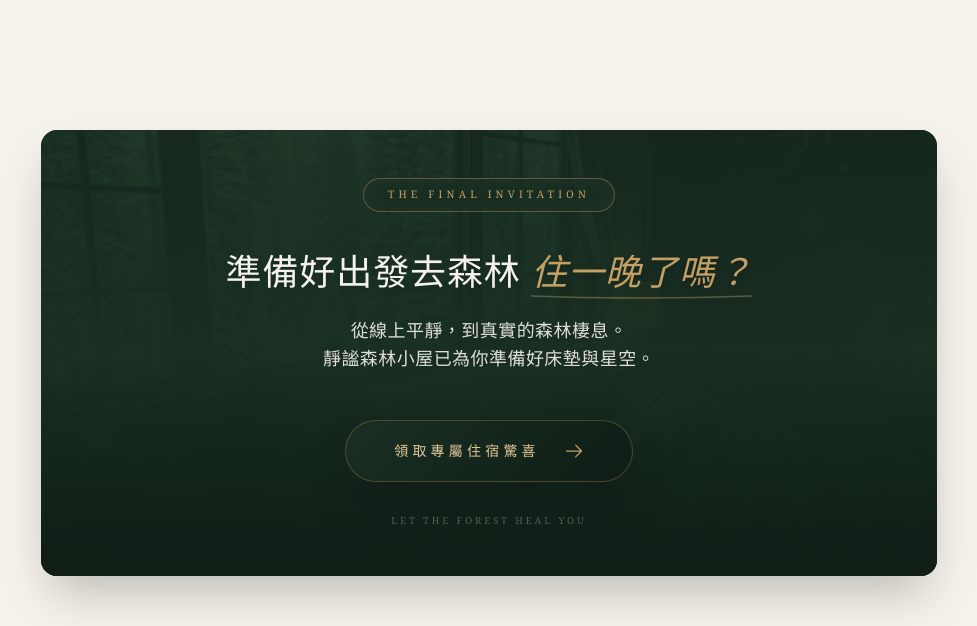
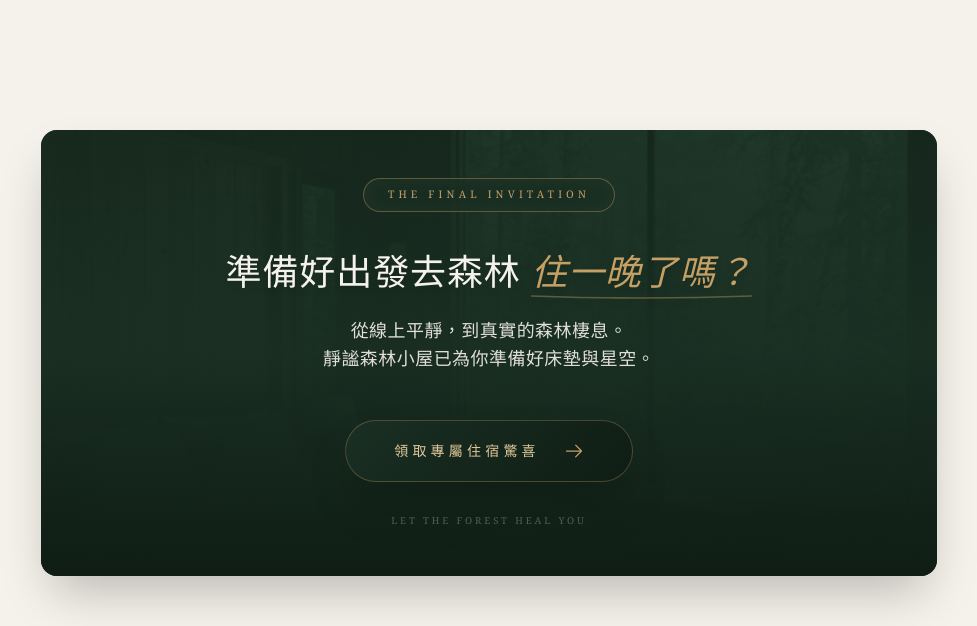
Before and after one commit to didi1119/forest-gift-v1, a website: page frontend/index.html in a window 1280 px wide. Shown: the part 2100-2726 px from the top of the page, without its empty margins (151-1128 px from the left). Drawn offline with nearby package versions, Linux system fonts and the light colour scheme.

Commit message:
style(ab-test): update CTA with new serene forest room background image

```diff
--- a/frontend/index.html
+++ b/frontend/index.html
@@ -456,7 +456,7 @@
                         class="relative bg-[#1A2F23] rounded-2xl p-8 sm:p-12 overflow-hidden shadow-2xl hover:shadow-[0_20px_50px_rgba(26,47,35,0.4)] transition-shadow duration-700">
                         <!-- Background Decor (Realistic Indoor Bed Scene) -->
                         <div class="absolute inset-0 bg-cover bg-center z-0 opacity-50 hover:opacity-60 transition-opacity duration-700 mix-blend-overlay"
-                            style="background-image: url('images/cta-bed.png');">
+                            style="background-image: url('images/cta-forest-room.png');">
                         </div>
                         <div
                             class="absolute inset-0 bg-gradient-to-t from-[#0F1D15] via-[#1A2F23]/90 to-[#1A2F23]/60 z-0">
```
Also changed, not shown: frontend/images/cta-forest-room.png (added).
